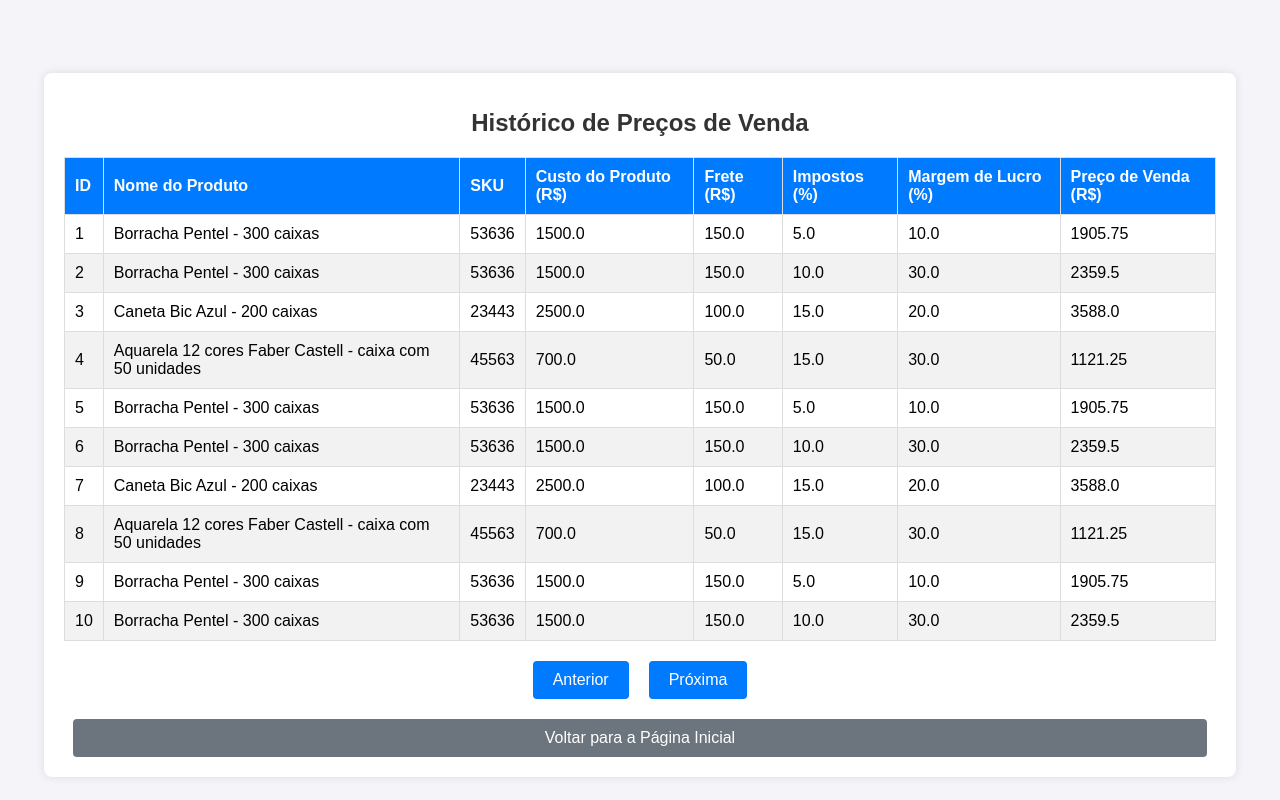
After one commit to hugopassosdev/smart-pricing, a Flask app: page /ver_preco_venda in a window 1280 px wide. The commit adds this page. Run offline with Flask 3, Linux system fonts and the light colour scheme; data comes from the database, SQL or seed files in the repository; both versions use the stored data as it was after the commit; parts of the project's set-up code (start-up, migrations or seed data) failed here and were passed over.

Commit message:
feat: criação das telas de historico de preços de compras e vendas

```diff
--- a/app.py
+++ b/app.py
@@ -39,12 +39,6 @@ def criar_banco_e_tabelas():
     conn.commit()
     conn.close()
 
-# Chame a função para criar as tabelas ao iniciar o aplicativo
-criar_banco_e_tabelas()
-
-
-app = Flask(__name__)
-
 # Função para calcular o preço de compra
 def calcular_preco_compra(preco_venda_concorrente, frete, impostos_percentual, margem_lucro_percentual):
     impostos_valor = (impostos_percentual / 100) * preco_venda_concorrente
@@ -65,10 +59,32 @@ def salvar_dados_csv(nome_arquivo, dados, colunas):
 
     with open(nome_arquivo, mode='a', newline='') as arquivo_csv:
         writer = csv.writer(arquivo_csv)
-	# Escrever o cabeçalho se o arquivo for criado agora
+        # Escrever o cabeçalho se o arquivo for criado agora
         if not arquivo_existe:
             writer.writerow(colunas)
         writer.writerow(dados)
+
+# Função para obter dados da tabela de histórico de compra com paginação
+def get_historico_compra(pagina, por_pagina):
+    conn = sqlite3.connect('smart_pricing.db')
+    cursor = conn.cursor()
+    offset = (pagina - 1) * por_pagina  # Cálculo para o deslocamento
+    cursor.execute(f"SELECT * FROM preco_compra LIMIT {por_pagina} OFFSET {offset}")
+    rows = cursor.fetchall()
+    conn.close()
+    return rows
+
+# Função para obter dados da tabela de histórico de venda com paginação
+def get_historico_venda(pagina, por_pagina):
+    conn = sqlite3.connect('smart_pricing.db')
+    cursor = conn.cursor()
+    offset = (pagina - 1) * por_pagina  # Cálculo para o deslocamento
+    cursor.execute(f"SELECT * FROM preco_venda LIMIT {por_pagina} OFFSET {offset}")
+    rows = cursor.fetchall()
+    conn.close()
+    return rows
+
+app = Flask(__name__)
 
 # Rota para a página inicial
 @app.route('/')
@@ -129,6 +145,24 @@ def calcular_preco_venda():
         'preco_venda': preco_venda
     })
 
+# Rota para o histórico de preços de compra com paginação
+@app.route('/ver_preco_compra')
+def ver_preco_compra():
+    pagina = request.args.get('pagina', 1, type=int)  # Obter o número da página atual
+    por_pagina = 10  # Definir quantos registros por página
+    rows = get_historico_compra(pagina, por_pagina)
+
+    return render_template('ver_preco_compra.html', rows=rows, pagina=pagina)
+
+# Rota para o histórico de preços de venda com paginação
+@app.route('/ver_preco_venda')
+def ver_preco_venda():
+    pagina = request.args.get('pagina', 1, type=int)  # Obter o número da página atual
+    por_pagina = 10  # Definir quantos registros por página
+    rows = get_historico_venda(pagina, por_pagina)
+
+    return render_template('ver_preco_venda.html', rows=rows, pagina=pagina)
+
 # Função para inserir dados na tabela de Preço de Compra
 def inserir_preco_compra(csv_file):
     conn = sqlite3.connect('smart_pricing.db')
@@ -169,8 +203,6 @@ inserir_preco_venda('dados_venda_precificacao.csv')
 
 if __name__ == '__main__':
     criar_banco_e_tabelas()
-    # Inserir dados do CSV
     inserir_preco_compra('dados_compra_precificacao.csv')
     inserir_preco_venda('dados_venda_precificacao.csv')
-    # Iniciar o aplicativo Flask
     app.run(debug=True)
--- a/static/styles.css
+++ b/static/styles.css
@@ -9,19 +9,32 @@ body {
     margin: 0;
 }
 
+/* Container principal para todas as telas, exceto as de tabelas */
 .container {
     background-color: white;
     padding: 30px;
     border-radius: 8px;
     box-shadow: 0 0 10px rgba(0, 0, 0, 0.1);
-    width: 400px;
+    width: 500px; /* Aumentar o tamanho para melhor acomodar os botões */
     max-width: 100%;
+    text-align: center; /* Centralizar o conteúdo */
+}
+
+/* Novo container específico para as páginas de tabelas */
+.container-table {
+    background-color: white;
+    padding: 20px;
+    border-radius: 8px;
+    box-shadow: 0 0 10px rgba(0, 0, 0, 0.1);
+    width: 90%;
+    max-width: 1200px; /* Definir um tamanho maior para acomodar melhor a tabela */
+    margin-top: 50px; /* Espaçamento superior */
 }
 
 /* Estilo do logotipo */
 .logo {
     display: block;
-    margin: 0 auto 0 auto;  /* Centraliza o logo e adiciona espaçamento inferior */
+    margin: 0 auto 20px auto;  /* Centraliza o logo e adiciona espaçamento inferior */
     max-width: 150px;  /* Define um tamanho máximo para o logotipo */
     height: auto;
 }
@@ -74,19 +87,28 @@ button:hover, .button:hover {
     background-color: #218838;
 }
 
-/* Estilo para os botões da tela inicial */
-.button-group {
+/* Estilo para os botões da página inicial */
+.button-group-home {
     display: flex;
-    justify-content: space-between;
-    gap: 15px;
+    flex-direction: column; /* Coloca os botões um abaixo do outro */
+    gap: 15px; /* Espaçamento entre os botões */
 }
 
-.button-group .button {
-    width: 100%;
+.button-home {
+    /*width: 100%;  Botões ocupam toda a largura do container */
+    padding: 15px;
     background-color: #007bff;
+    color: white;
+    border: none;
+    border-radius: 8px;
+    cursor: pointer;
+    font-size: 16px;
+    text-align: center;
+    text-decoration: none;
+    transition: background-color 0.3s ease;
 }
 
-.button-group .button:hover {
+.button-home:hover {
     background-color: #0056b3;
 }
 
@@ -111,16 +133,30 @@ button:hover, .button:hover {
     background-color: #5a6268;
 }
 
-/* Responsividade para botões na tela de início */
-@media (max-width: 600px) {
-    .button-group {
-        flex-direction: column;
-    }
+/* Estilo específico para o botão voltar das tabelas*/
+.button-voltar-tabela {
+    width: 95%;
+    padding: 10px 20px;
+    background-color: #6c757d; /* Cor mais suave para o botão de voltar */
+    color: white;
+    border: none;
+    border-radius: 4px;
+    cursor: pointer;
+    font-size: 16px;
+    text-align: center;
+    text-decoration: none;
+    display: inline-block;
+    margin-top: 20px;
+    transition: background-color 0.3s ease;
 
-    .button-group .button {
-        width: 100%;
-        margin-bottom: 15px;
-    }
+    /* Adicionar para centralizar o botão horizontalmente */
+    margin-left: auto;
+    margin-right: auto;
+    display: block;  /* Certificar que o botão é tratado como um bloco */
+}
+
+.button-voltar-tabela:hover {
+    background-color: #5a6268;
 }
 
 /* Resultado das calculadoras */
@@ -168,3 +204,84 @@ p {
 .footer a:hover {
     text-decoration: underline;
 }
+
+/* Estilo para a tabela de histórico */
+.table {
+    width: 100%;
+    border-collapse: collapse;
+    margin-bottom: 20px;
+    font-size: 16px;
+}
+
+/* Estilo para as células da tabela */
+.table th, .table td {
+    border: 1px solid #ddd;
+    padding: 10px;
+    text-align: left;
+}
+
+/* Estilo para o cabeçalho da tabela */
+.table th {
+    background-color: #007bff;
+    color: white;
+    font-weight: bold;
+    text-align: center;
+}
+
+/* Linhas alternadas para facilitar a leitura */
+.table tr:nth-child(even) {
+    background-color: #f2f2f2;
+}
+
+/* Estilo ao passar o mouse sobre as linhas */
+.table tr:hover {
+    background-color: #ddd;
+}
+
+/* Estilo para as células numéricas */
+.table td {
+    text-align: center;
+}
+
+/* Ajustar a responsividade */
+@media (max-width: 600px) {
+    .table th, .table td {
+        font-size: 14px;
+        padding: 8px;
+    }
+}
+
+/* Ajustes da tabela */
+.table {
+    width: 100%; /* Fazer a tabela ocupar toda a largura */
+    border-collapse: collapse;
+    margin-bottom: 20px;
+    font-size: 16px;
+}
+
+.table th, .table td {
+    border: 1px solid #ddd;
+    padding: 10px;
+    text-align: left;
+}
+
+/* Estilo para os botões de paginação */
+.pagination {
+    display: flex;
+    justify-content: center;
+    margin-top: 20px;
+}
+
+.pagination a {
+    background-color: #007bff;
+    color: white;
+    padding: 10px 20px;
+    border-radius: 4px;
+    text-decoration: none;
+    margin: 0 10px;
+    transition: background-color 0.3s ease;
+}
+
+.pagination a:hover {
+    background-color: #0056b3;
+}
--- /dev/null
+++ b/templates/ver_preco_venda.html
@@ -0,0 +1,50 @@
+<!DOCTYPE html>
+<html lang="pt-BR">
+<head>
+    <meta charset="UTF-8">
+    <meta name="viewport" content="width=device-width, initial-scale=1.0">
+    <title>Preços de Venda</title>
+    <link rel="stylesheet" href="{{ url_for('static', filename='styles.css') }}">
+</head>
+<body>
+    <div class="container-table">
+        <h1>Histórico de Preços de Venda</h1>
+        <table class="table">
+            <thead>
+                <tr>
+                    <th>ID</th>
+                    <th>Nome do Produto</th>
+                    <th>SKU</th>
+                    <th>Custo do Produto (R$)</th>
+                    <th>Frete (R$)</th>
+                    <th>Impostos (%)</th>
+                    <th>Margem de Lucro (%)</th>
+                    <th>Preço de Venda (R$)</th>
+                </tr>
+            </thead>
+            <tbody>
+                {% for row in rows %}
+                <tr>
+                    <td>{{ row[0] }}</td>
+                    <td>{{ row[1] }}</td>
+                    <td>{{ row[2] }}</td>
+                    <td>{{ row[3] }}</td>
+                    <td>{{ row[4] }}</td>
+                    <td>{{ row[5] }}</td>
+                    <td>{{ row[6] }}</td>
+                    <td>{{ row[7] }}</td>
+                </tr>
+                {% endfor %}
+            </tbody>
+        </table>
+
+        <!-- Paginação -->
+        <div class="pagination">
+            <a href="?pagina={{ pagina - 1 }}" {% if pagina == 1 %} class="disabled" {% endif %}>Anterior</a>
+            <a href="?pagina={{ pagina + 1 }}">Próxima</a>
+        </div>
+
+        <a href="/" class="button-voltar-tabela">Voltar para a Página Inicial</a>
+    </div>
+</body>
+</html>
```
Also changed, not shown: templates/index.html (+6 -3 lines), templates/ver_preco_compra.html (added, +50 -0 lines), smart_pricing.db.
